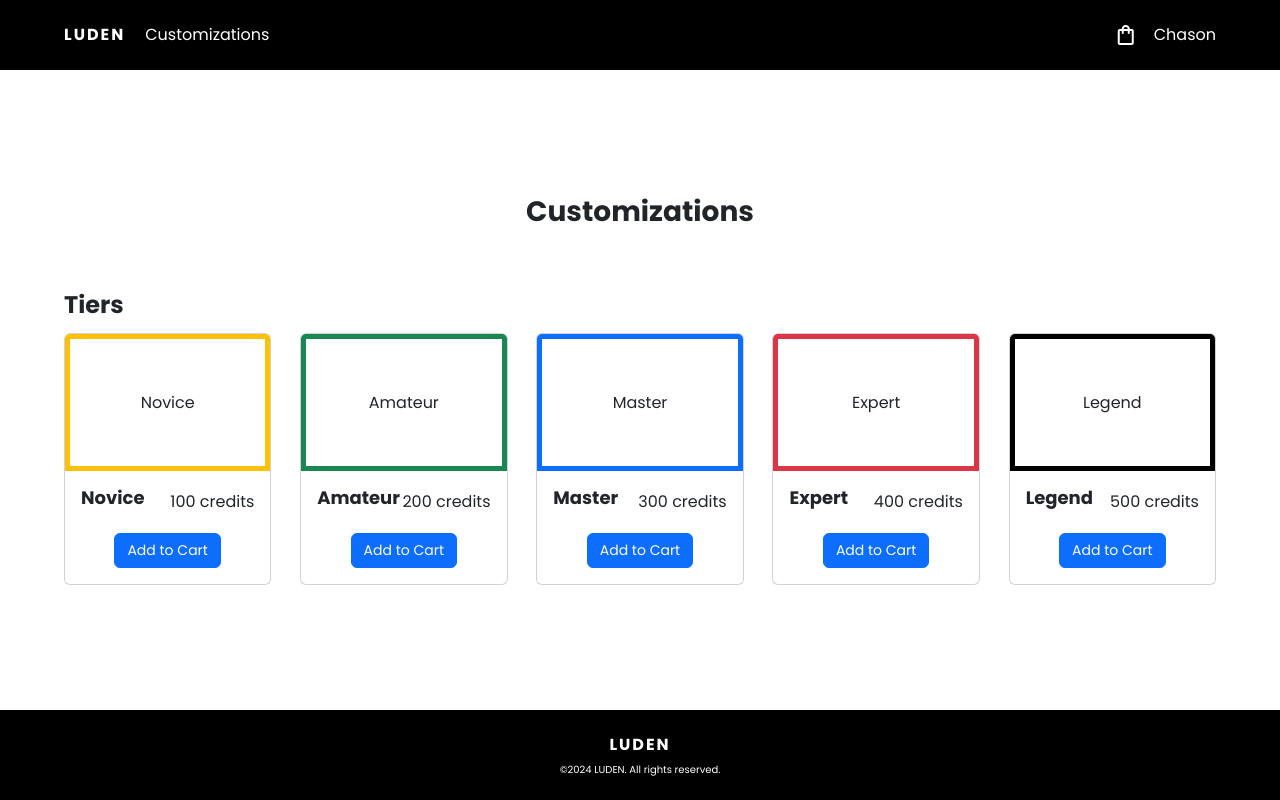
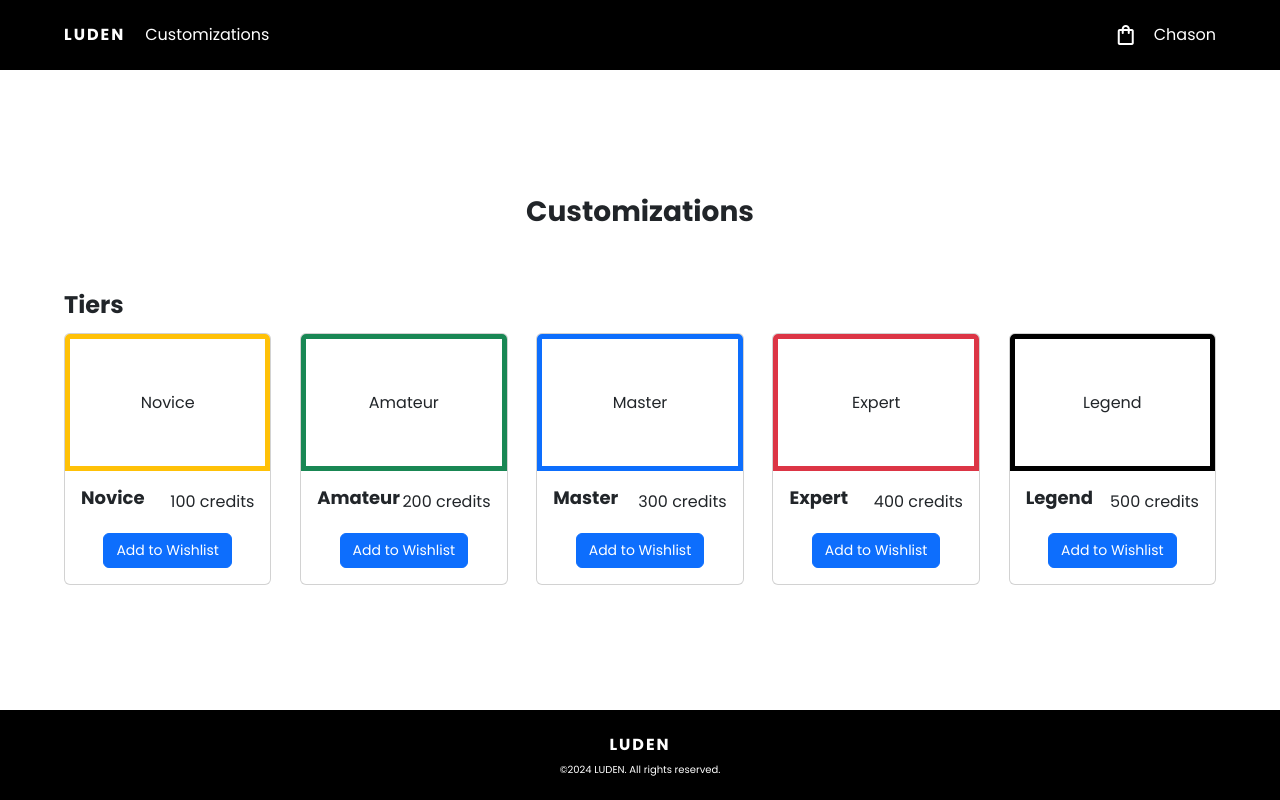
Before and after one commit to WaiHongL/ESD, a Vue app in the folder Frontend/: page /customizations in a window 1280 px wide. Built offline with nearby package versions, Linux system fonts and the light colour scheme.

Commit message:
Changed "cart" to "wishlist"

```diff
--- a/Frontend/src/components/Header.vue
+++ b/Frontend/src/components/Header.vue
@@ -2,14 +2,14 @@
 import { ref } from "vue";
 
 const props = defineProps({
-  cart: Array,
-  isAddToCartOverlayVisible: Boolean,
+  wishlist: Array,
+  isAddToWishlistOverlayVisible: Boolean,
 });
 
-// DISPLAY CART WHEN CLICKED
-const isCartVisible = ref(false);
-function displayCart(bool) {
-  isCartVisible.value = bool;
+// DISPLAY WISHLIST WHEN CLICKED
+const isWishlistVisible = ref(false);
+function displayWishlist(bool) {
+  isWishlistVisible.value = bool;
 }
 </script>
 
@@ -23,45 +23,44 @@ function displayCart(bool) {
 
       <div class="header-container__user-container">
         <span
-          @click="displayCart(true)"
-          class="material-symbols-outlined me-3 header-container__cart"
-          :class="{ 'text-primary': cart.length >= 1 }"
-          >shopping_bag</span
-        >
+          @click="displayWishlist(true)"
+          class="material-symbols-outlined me-3 header-container__wishlist"
+          :class="{ 'text-primary': wishlist && wishlist.length >= 1 }"
+          >shopping_bag</span>
         <a href="./user">Chason</a>
 
-        <div v-if="isCartVisible" class="header-container__cart-items-container">
+        <div v-if="isWishlistVisible" class="header-container__wishlist-items-container">
           <div class="d-flex justify-content-between align-items-center">
-            <div class="header-container__cart-items-title">My Cart</div>
-            <span @click="displayCart(false)" class="material-symbols-outlined header-container__close-btn">close</span>
+            <div class="header-container__wishlist-items-title">My Wishlist</div>
+            <span @click="displayWishlist(false)" class="material-symbols-outlined header-container__close-btn">close</span>
           </div>
 
           <hr />
 
-          <!-- POPULATE CART ITEMS -->
-          <div v-for="item in cart">
+          <!-- POPULATE WISHLIST ITEMS -->
+          <div v-for="item in wishlist">
             <div v-if="item.title" class="d-flex justify-content-between mb-2">
               <div>
-                <div class="cart-item-title">{{ item.title }}</div>
-                <div class="cart-item-developer text-muted">{{ item.developer }}</div>
+                <div class="wishlist-item-title">{{ item.title }}</div>
+                <div class="wishlist-item-developer text-muted">{{ item.genre }}</div>
               </div>
-              <div class="cart-item-title">${{ item.price }}</div>
+              <div class="wishlist-item-title">${{ item.price }}</div>
             </div>
             <div v-else class="d-flex justify-content-between mb-2">
-              <div class="cart-item-title">{{ item.tier }}</div>
-              <div class="cart-item-title">{{ item.price }} credits</div>
+              <div class="wishlist-item-title">{{ item.tier }}</div>
+              <div class="wishlist-item-title">{{ item.price }} credits</div>
             </div>
           </div>
 
-          <button class="btn btn-primary checkout-btn" :class="{ disabled: cart.length == 0 }">Checkout</button>
+          <button class="btn btn-primary checkout-btn" :class="{ disabled: wishlist && wishlist.length == 0 }">Checkout</button>
         </div>
 
-        <div v-if="isCartVisible" class="header-container__cart-items-container-overlay"></div>
+        <div v-if="isWishlistVisible" class="header-container__wishlist-items-container-overlay"></div>
       </div>
     </div>
 
-    <!-- ADD TO CART OVERLAY -->
-    <div v-if="isAddToCartOverlayVisible" class="add-to-cart-overlay">Item has been added to cart.</div>
+    <!-- ADD TO WISHLIST OVERLAY -->
+    <div v-if="isAddToWishlistOverlayVisible" class="add-to-wishlist-overlay">Item has been added to wishlist.</div>
   </header>
 </template>
 
@@ -104,11 +103,11 @@ a {
   justify-content: center;
 }
 
-.header-container__cart {
+.header-container__wishlist {
   cursor: pointer;
 }
 
-.header-container__cart-items-container {
+.header-container__wishlist-items-container {
   position: fixed;
   top: 50%;
   left: 50%;
@@ -122,7 +121,7 @@ a {
   padding: 20px 30px;
 }
 
-.header-container__cart-items-title {
+.header-container__wishlist-items-title {
   font-weight: 700;
   font-size: 20px;
 }
@@ -131,12 +130,12 @@ a {
   cursor: pointer;
 }
 
-.cart-item-title {
+.wishlist-item-title {
   font-size: 18px;
   font-weight: 700;
 }
 
-.cart-item-developer {
+.wishlist-item-developer {
   font-size: 14px;
 }
 
@@ -146,7 +145,7 @@ a {
   left: 42%;
 }
 
-.header-container__cart-items-container-overlay {
+.header-container__wishlist-items-container-overlay {
   position: fixed;
   inset: 0;
   content: "";
@@ -155,7 +154,7 @@ a {
   z-index: 2;
 }
 
-.add-to-cart-overlay {
+.add-to-wishlist-overlay {
   position: fixed;
   top: 50%;
   left: 50%;
@@ -172,6 +171,6 @@ a {
   align-items: center;
 }
 
-.add-to-cart-overlay-opacity {
+.add-to-wishlist-overlay-opacity {
 }
 </style>
--- a/Frontend/src/components/customizations/Tier.vue
+++ b/Frontend/src/components/customizations/Tier.vue
@@ -33,7 +33,7 @@ const borderColor = computed(() => {
         <div class="card-price">{{ price }} credits</div>
       </div>
       <div class="text-center">
-        <button @click="$emit('addToCart', { tier, price })" class="btn btn-primary">Add to Cart</button>
+        <button @click="$emit('addToWishlist', { tier, price })" class="btn btn-primary">Add to Wishlist</button>
       </div>
     </div>
   </div>
--- a/Frontend/src/components/home/Game.vue
+++ b/Frontend/src/components/home/Game.vue
@@ -3,7 +3,7 @@ import { computed } from "vue";
 
 const props = defineProps({
   title: String,
-  developer: String,
+  genre: String,
   price: Number,
 });
 
@@ -26,12 +26,12 @@ const imgSrc = computed(() => {
     <img :src="imgSrc" class="card-img-top" />
     <div class="card-body">
       <h5 class="card-title">{{ title }}</h5>
-      <div class="card-subtitle text-muted">{{ developer }}</div>
+      <div class="card-subtitle text-muted">{{ genre }}</div>
       <br />
       <div class="d-flex justify-content-between align-items-center">
         <div class="card-price">${{ price }}</div>
-        <button @click="$emit('addToCart', { title, developer, price })" class="btn bg-primary text-white">
-          Add to Cart
+        <button @click="$emit('addToWishlist', { title, genre, price })" class="btn bg-primary text-white">
+          Add to Wishlist
         </button>
       </div>
     </div>
--- a/Frontend/src/views/CustomizationsView.vue
+++ b/Frontend/src/views/CustomizationsView.vue
@@ -4,27 +4,27 @@ import Footer from "../components/Footer.vue";
 import Tier from "../components/customizations/Tier.vue";
 import { ref } from "vue";
 
-const cart = ref([]);
+const wishlist = ref([]);
 // FORCE HEADER TO RE-RENDER
-const cartKey = ref(0);
-function addToCart(customizationData) {
-  cart.value.push(customizationData);
-  displayAddToCartOverlay();
-  cartKey.value += 1;
+const wishlistKey = ref(0);
+function addToWishlist(customizationData) {
+  wishlist.value.push(customizationData);
+  displayAddToWishlistOverlay();
+  wishlistKey.value += 1;
 }
 
-// DISPLAY ADD TO CART CONFIRMATION
-const isAddToCartOverlayVisible = ref(false);
-function displayAddToCartOverlay() {
-  isAddToCartOverlayVisible.value = true;
+// DISPLAY ADD TO WISHLIST CONFIRMATION
+const isAddToWishlistOverlayVisible = ref(false);
+function displayAddToWishlistOverlay() {
+  isAddToWishlistOverlayVisible.value = true;
   setTimeout(() => {
-    isAddToCartOverlayVisible.value = false;
+    isAddToWishlistOverlayVisible.value = false;
   }, 2000);
 }
 </script>
 
 <template>
-  <Header :key="cartKey" :cart="cart" :isAddToCartOverlayVisible="isAddToCartOverlayVisible"></Header>
+  <Header :key="wishlistKey" :wishlist="wishlist" :isAddToWishlistOverlayVisible="isAddToWishlistOverlayVisible"></Header>
 
   <main>
     <h1>Customizations</h1>
@@ -33,11 +33,11 @@ function displayAddToCartOverlay() {
     <div class="tiers-container">
       <div class="tiers-container__title">Tiers</div>
       <div class="d-flex justify-content-between">
-        <Tier @add-to-cart="addToCart" tier="Novice" color="Yellow" price="100"></Tier>
-        <Tier @add-to-cart="addToCart" tier="Amateur" color="Green" price="200"></Tier>
-        <Tier @add-to-cart="addToCart" tier="Master" color="Blue" price="300"></Tier>
-        <Tier @add-to-cart="addToCart" tier="Expert" color="Red" price="400"></Tier>
-        <Tier @add-to-cart="addToCart" tier="Legend" color="Black" price="500"></Tier>
+        <Tier @add-to-wishlist="addToWishlist" tier="Novice" color="Yellow" price="100"></Tier>
+        <Tier @add-to-wishlist="addToWishlist" tier="Amateur" color="Green" price="200"></Tier>
+        <Tier @add-to-wishlist="addToWishlist" tier="Master" color="Blue" price="300"></Tier>
+        <Tier @add-to-wishlist="addToWishlist" tier="Expert" color="Red" price="400"></Tier>
+        <Tier @add-to-wishlist="addToWishlist" tier="Legend" color="Black" price="500"></Tier>
       </div>
     </div>
   </main>
--- a/Frontend/src/views/HomeView.vue
+++ b/Frontend/src/views/HomeView.vue
@@ -4,27 +4,27 @@ import Footer from "../components/Footer.vue";
 import Game from "../components/home/Game.vue";
 import { ref } from "vue";
 
-const cart = ref([]);
+const wishlist = ref([]);
 // FORCE HEADER TO RE-RENDER
-const cartKey = ref(0);
-function addToCart(gameData) {
-  cart.value.push(gameData);
-  displayAddToCartOverlay();
-  cartKey.value += 1;
+const wishlistKey = ref(0);
+function addToWishlist(gameData) {
+  wishlist.value.push(gameData);
+  displayAddToWishlistOverlay();
+  wishlistKey.value += 1;
 }
 
-// DISPLAY ADD TO CART CONFIRMATION
-const isAddToCartOverlayVisible = ref(false);
-function displayAddToCartOverlay() {
-  isAddToCartOverlayVisible.value = true;
+// DISPLAY ADD TO WISHLIST CONFIRMATION
+const isAddToWishlistOverlayVisible = ref(false);
+function displayAddToWishlistOverlay() {
+  isAddToWishlistOverlayVisible.value = true;
   setTimeout(() => {
-    isAddToCartOverlayVisible.value = false;
+    isAddToWishlistOverlayVisible.value = false;
   }, 2000);
 }
 </script>
 
 <template>
-  <Header :key="cartKey" :cart="cart" :isAddToCartOverlayVisible="isAddToCartOverlayVisible"></Header>
+  <Header :key="wishlistKey" :wishlist="wishlist" :isAddToWishlistOverlayVisible="isAddToWishlistOverlayVisible"></Header>
 
   <main>
     <div class="background-container">
@@ -41,9 +41,9 @@ function displayAddToCartOverlay() {
     <div class="recommendations-container">
       <div class="recommendations-container__title">Recommendations</div>
       <div class="recommendations-container__games-container">
-        <Game @add-to-cart="addToCart" title="Palworld" developer="Pocketpair" price="26.00"></Game>
-        <Game @add-to-cart="addToCart" title="DAVE THE DIVER" developer="MINTROCKET" price="21.99"></Game>
-        <Game @add-to-cart="addToCart" title="Elden Ring" developer="FromSoftware" price="79.90"></Game>
+        <Game @add-to-wishlist="addToWishlist" title="Palworld" genre="Open Wolrd" price="26.00"></Game>
+        <Game @add-to-wishlist="addToWishlist" title="DAVE THE DIVER" genre="Simulation" price="21.99"></Game>
+        <Game @add-to-wishlist="addToWishlist" title="Elden Ring" genre="Open World" price="79.90"></Game>
       </div>
     </div>
 
@@ -51,9 +51,9 @@ function displayAddToCartOverlay() {
     <div class="all-games-container">
       <div class="all-games-container__title">All Games</div>
       <div class="all-games-container__games-container">
-        <Game @add-to-cart="addToCart" title="Palworld" developer="Pocketpair" price="26.00"></Game>
-        <Game @add-to-cart="addToCart" title="DAVE THE DIVER" developer="MINTROCKET" price="21.99"></Game>
-        <Game @add-to-cart="addToCart" title="Elden Ring" developer="FromSoftware" price="79.90"></Game>
+        <Game @add-to-wishlist="addToWishlist" title="Palworld" genre="Pocketpair" price="26.00"></Game>
+        <Game @add-to-wishlist="addToWishlist" title="DAVE THE DIVER" genre="Simulation" price="21.99"></Game>
+        <Game @add-to-wishlist="addToWishlist" title="Elden Ring" genre="Open World" price="79.90"></Game>
       </div>
     </div>
   </main>
```
